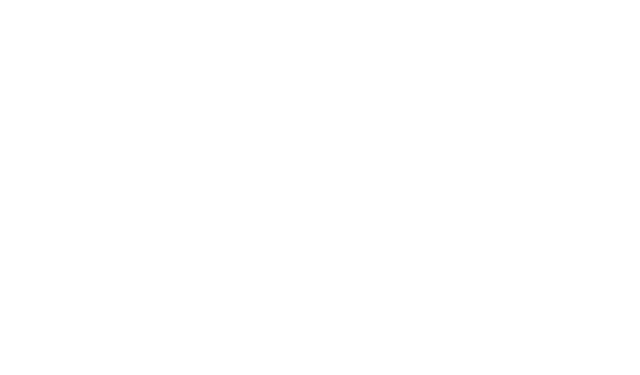
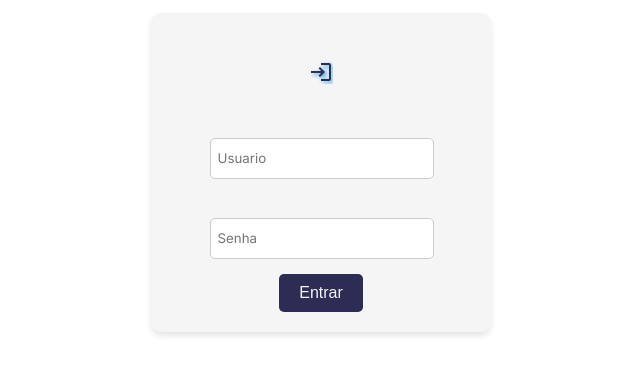
Before and after one commit to rodrigonunes1998/rm-app, an Angular app: page /login in a window 1280 px wide. Before the commit this address led to /. Shown: the part 237-612 px from the top of the page, without its empty margins (319-959 px from the left). Built offline with nearby package versions, Linux system fonts and the light colour scheme.

Commit message:
upload dev feature login

```diff
--- /dev/null
+++ b/src/app/login/login.component.css
@@ -0,0 +1,62 @@
+.card {
+    display: flex;
+    flex-direction: column;
+    width: 300px;
+    margin: 0 auto;
+    margin-top: 250px;
+    background-color: var(--color-light);
+    border-radius: 10px;
+    box-shadow: 0 4px 6px rgba(0, 0, 0, 0.1);
+    padding: 20px;
+    align-items: center;
+   justify-content: center;
+}
+
+.card h1 {
+    color: var(--color-dark);
+}
+
+form{
+    align-items: center;
+    justify-items: center;
+}
+
+.input-group {
+    margin-bottom: 15px;
+    margin-right: 15px;
+}
+
+input[type="text"],
+input[type="password"] {
+    width: 100%;
+    padding: 7px;
+    height: 25px;
+    border: 1px solid #ccc;
+    border-radius: 5px;
+    font-family: var(--font-family);
+}
+
+label {
+    display: block;
+    margin-bottom: 5px;
+}
+
+button {
+    background: var(--color-dark);
+    color: var(--color-light);
+    border: none;
+    padding: 10px 20px;
+    border-radius: 5px;
+    font-size: 16px;
+    cursor: pointer;
+    transition: transform 0.2s;
+}
+
+button:hover {
+    transform: scale(1.05);
+}
+
+.error-message{
+    color: red;
+    size: 8px;
+}
--- /dev/null
+++ b/src/app/login/login.component.html
@@ -0,0 +1,18 @@
+<div class="card">
+    <h1><mat-icon>login</mat-icon></h1>
+    <form [formGroup]="formLogin" (ngSubmit)="onSubmitLogin()">
+        <div class="input-group">
+            <label for="username">Usuário:</label>
+            <input type="text" id="username" name="username" placeholder="Usuario" required formControlName="username">
+
+        </div>
+        <div class="input-group">
+            <label for="password">Senha:</label>
+            <input type="password" id="password" name="password" placeholder="Senha" required formControlName="password">
+        </div>
+        <small class="error-message" *ngIf="formLogin.get('username')?.errors?.['required'] && formLogin.get('username')?.touched">Informe um usuario</small>
+        <div>
+            <button class="button-primary" type="submit">Entrar</button>
+        </div>
+    </form>
+</div>
--- /dev/null
+++ b/src/app/login/login.component.ts
@@ -0,0 +1,26 @@
+import { CommonModule } from '@angular/common';
+import { Component } from '@angular/core';
+import { FormBuilder, FormGroup, Validators, ReactiveFormsModule } from '@angular/forms';
+import { MatIconModule } from '@angular/material/icon';
+
+@Component({
+  selector: 'app-login',
+  imports: [MatIconModule, CommonModule, ReactiveFormsModule],
+  templateUrl: './login.component.html',
+  styleUrl: './login.component.css'
+})
+export class LoginComponent {
+  public formLogin: FormGroup;
+
+  constructor(private fb: FormBuilder){
+    this.formLogin = this.fb.group({
+      username: ['',[Validators.required]],
+      password: ['', [Validators.required]]
+    })
+  }
+
+
+  public onSubmitLogin(){
+    console.log(this.formLogin.value);
+  }
+}
--- a/src/styles.css
+++ b/src/styles.css
@@ -15,12 +15,14 @@
   /* Gradientes */
   --gradient-primary: linear-gradient(90deg, #00ffbf, #1b98e0);
   --gradient-accent: linear-gradient(90deg, #ffcc00, #ff4d4d);
+
+  --font-family: 'Inter', 'Arial', sans-serif;
 }
 
 body {
   /* background: var(--color-dark); */
   color: var(--color-light);
-  font-family: 'Inter', 'Arial', sans-serif;
+  font-family: var(--font-family);
   margin: 0;
   padding: 0;
 }
```
Also changed, not shown: src/app/app.routes.ts (+9 -0 lines), 1 other file (tests, documents, lock files or other folders).
